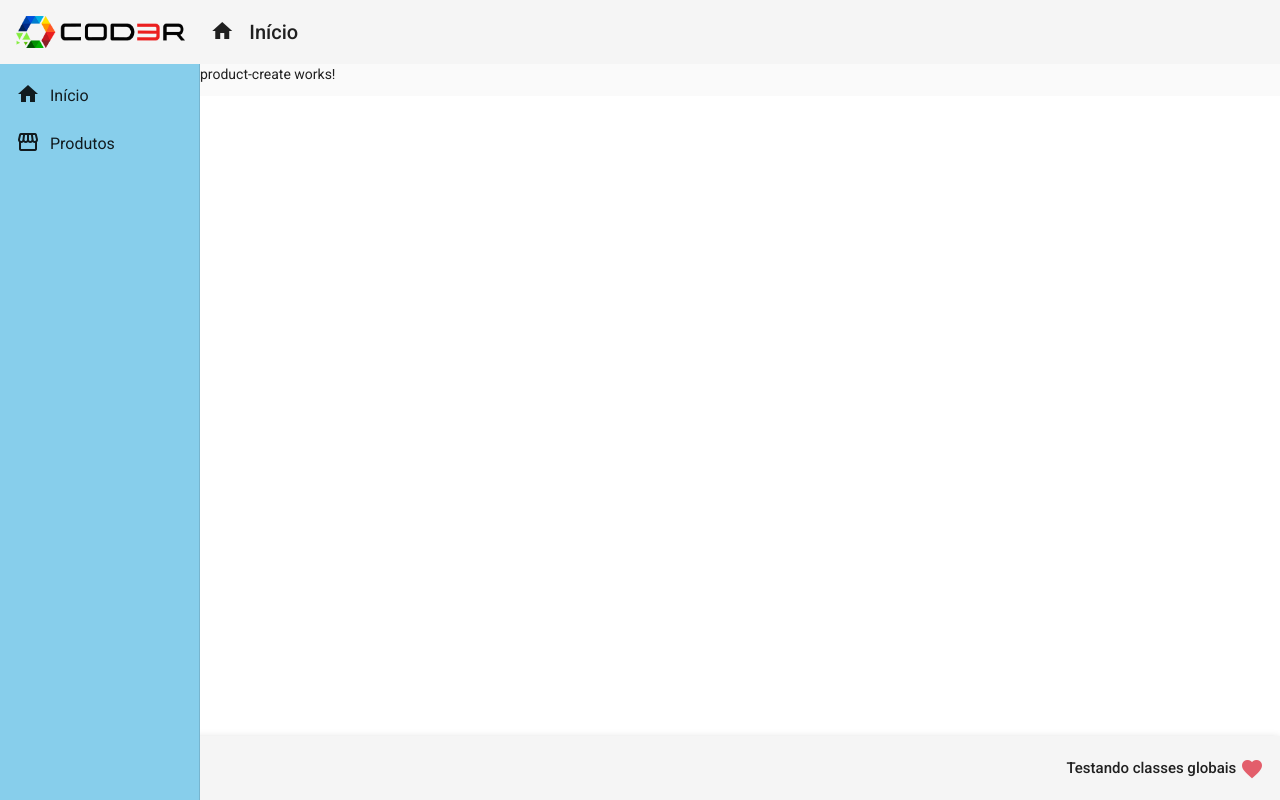
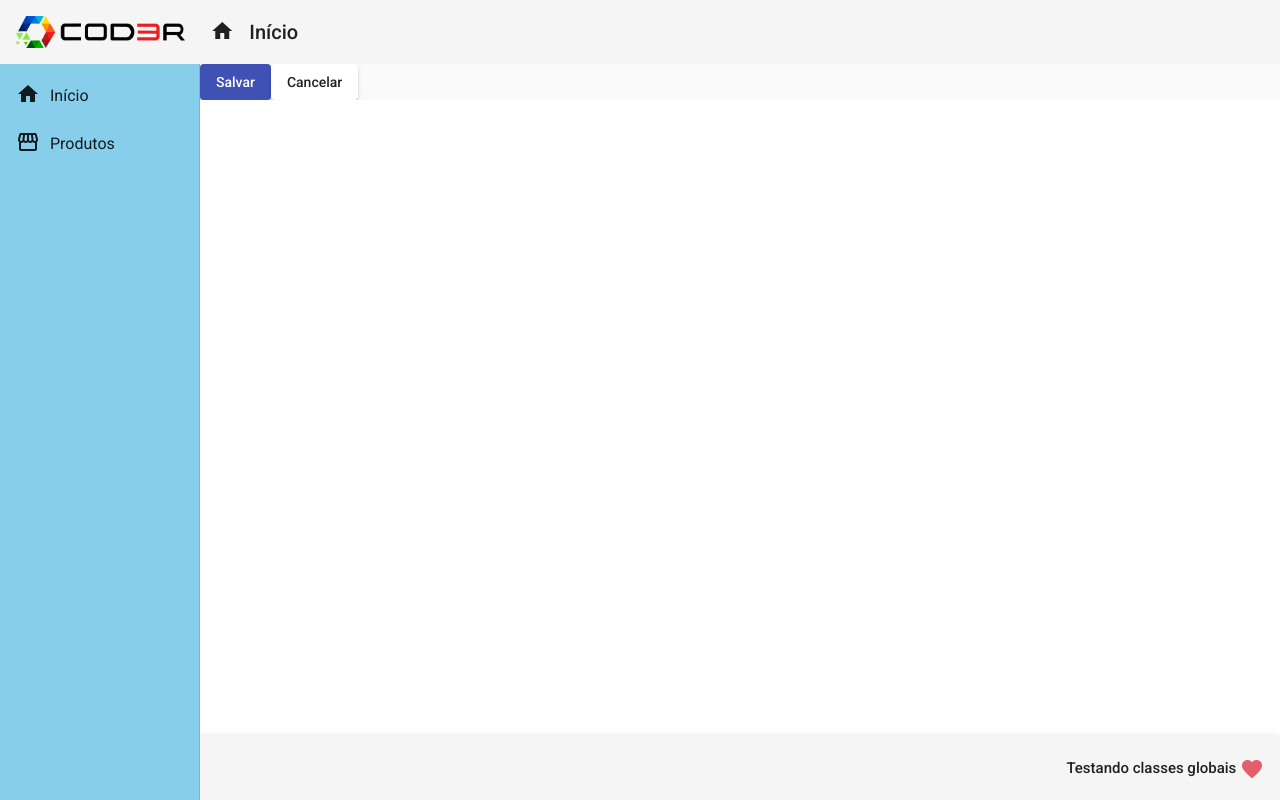
Before and after one commit to RafaelGasparoto/Angular, an Angular app in the folder frontend/: page /products/create in a window 1280 px wide. Built offline with nearby package versions, Linux system fonts and the light colour scheme.

Commit message:
product service e snackbar

```diff
--- a/frontend/src/app/app.module.ts
+++ b/frontend/src/app/app.module.ts
@@ -1,3 +1,4 @@
+import { MatSnackBar } from '@angular/material/snack-bar';
 import { NgModule } from '@angular/core';
 import { BrowserModule } from '@angular/platform-browser';
 
@@ -15,6 +16,7 @@
 
 import { MatCardModule } from '@angular/material/card'
 import { MatListModule } from '@angular/material/list';
+import { MatSnackBarModule } from '@angular/material/snack-bar';
 import { HomeComponent } from './views/home/home.component';
 import { ProductCrudComponent } from './views/product-crud/product-crud.component';
 import { RedDirective } from './directives/red.directive';
@@ -41,7 +43,8 @@
     MatToolbarModule,
     MatSidenavModule,
     MatListModule,
-    MatButtonModule
+    MatButtonModule,
+    MatSnackBarModule
   ],
   providers: [],
   bootstrap: [AppComponent]
--- a/frontend/src/app/components/product/product-create/product-create.component.html
+++ b/frontend/src/app/components/product/product-create/product-create.component.html
@@ -1 +1,6 @@
-<p>product-create works!</p>
+<button mat-raised-button (click)="createProduct()" color="primary">
+  Salvar
+</button>
+<button mat-raised-button (click)="cancel()">
+  Cancelar
+</button>
--- a/frontend/src/app/components/product/product-create/product-create.component.ts
+++ b/frontend/src/app/components/product/product-create/product-create.component.ts
@@ -1,3 +1,5 @@
+import { Router } from '@angular/router';
+import { ProductService } from './../product.service'
 import { Component, OnInit } from '@angular/core';
 
 @Component({
@@ -7,9 +9,19 @@
 })
 export class ProductCreateComponent implements OnInit {
 
-  constructor() { }
+  constructor(private route: Router,
+    private productService: ProductService) { }
 
   ngOnInit(): void {
   }
 
+
+  createProduct(): void {
+    this.productService.showMessage('Produto criado')
+  }
+
+  cancel(): void{
+    this.route.navigate(['/products'])
+  }
+
 }
--- /dev/null
+++ b/frontend/src/app/components/product/product.model.ts
@@ -0,0 +1,5 @@
+export interface Product {
+  id?: number
+  name: string
+  price: number
+}
--- /dev/null
+++ b/frontend/src/app/components/product/product.service.ts
@@ -0,0 +1,19 @@
+import { Injectable } from '@angular/core';
+import { MatSnackBar } from '@angular/material/snack-bar'
+
+@Injectable({
+  providedIn: 'root'
+})
+export class ProductService {
+
+  constructor(private snackbar: MatSnackBar) { }
+
+  showMessage(msg: string): void {
+    this.snackbar.open(msg, 'undo', {
+      duration: 3000,
+      verticalPosition: 'top',
+      horizontalPosition: 'right'
+    })
+  }
+
+}
```
